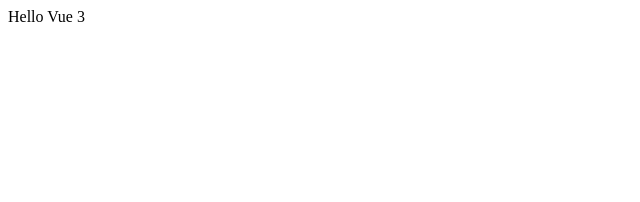
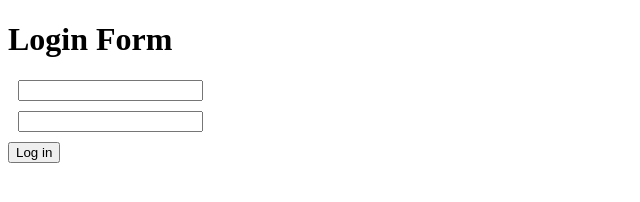
Before and after one commit to ayoussefinia/VueTemplate, a plain HTML site: page index.html in a window 1280 px wide. Shown: the whole page, without its empty margins (0-640 px from the left). Drawn offline with nearby package versions, Linux system fonts and the light colour scheme.

Commit message:
getting-used-to-view

```diff
--- a/index.html
+++ b/index.html
@@ -5,20 +5,77 @@
     <meta http-equiv="X-UA-Compatible" content="IE=edge">
     <meta name="viewport" content="width=device-width, initial-scale=1.0">
     <title>Document</title>
+    <style>
+        .box{
+            background-color: purple;
+            height: 200px;
+            width: 200px;
+        }
+        [v-cloak] {
+            display: none;
+        }
+        input {
+            margin: 10px;
+            display: block;
+        }
+
+    </style>
 </head>
 <body>
-    <div id="app">
-        {{ greeting }}
+    <div id="app" v-cloak>
+        <login-form/>
+        <hr/>
+        <button @click="toggleBox">Show Box</button>
+        <div v-if="isVisible" class="box"></div>
     </div>
 
     <script src="https://unpkg.com/vue@next"></script>
     <script>
-        let app = Vue.createApp({
+        let app =  Vue.createApp({
             data: function() {
                 return {
-                    greeting: 'Hello Vue 3'
+                    greeting: 'Hello Vue 3',
+                    isVisible: false
+                }
+            },
+            methods: {
+                toggleBox() {
+                    this.isVisible = !this.isVisible
+                },
+                greet(greeting) {
+                    console.log(greeting)
                 }
             }
+        })
+        app.component('login-form', {
+            template: `
+                <form @submit.prevent="handleSubmit">
+                    <h1>{{title}}</h1>
+                    <custom-input type ="email" v-model="email" />
+                    <custom-input type ="password" v-model="password"/>
+                    <button>Log in</button>
+                </form>
+            `,
+            components: ['custom-input'],
+            data() {
+                return {
+                    title: 'Login Form'
+                }
+            },
+            methods: {
+                handleSubmit(){
+                    console.log(this.email, this.password)
+                }
+            }
+
+        })
+        app.component('custom-input', {
+            template: `
+                <label>
+                    {{ label }}
+                    <input type="text">
+                <label/>
+            `
         })
         app.mount('#app')
     </script>
```
